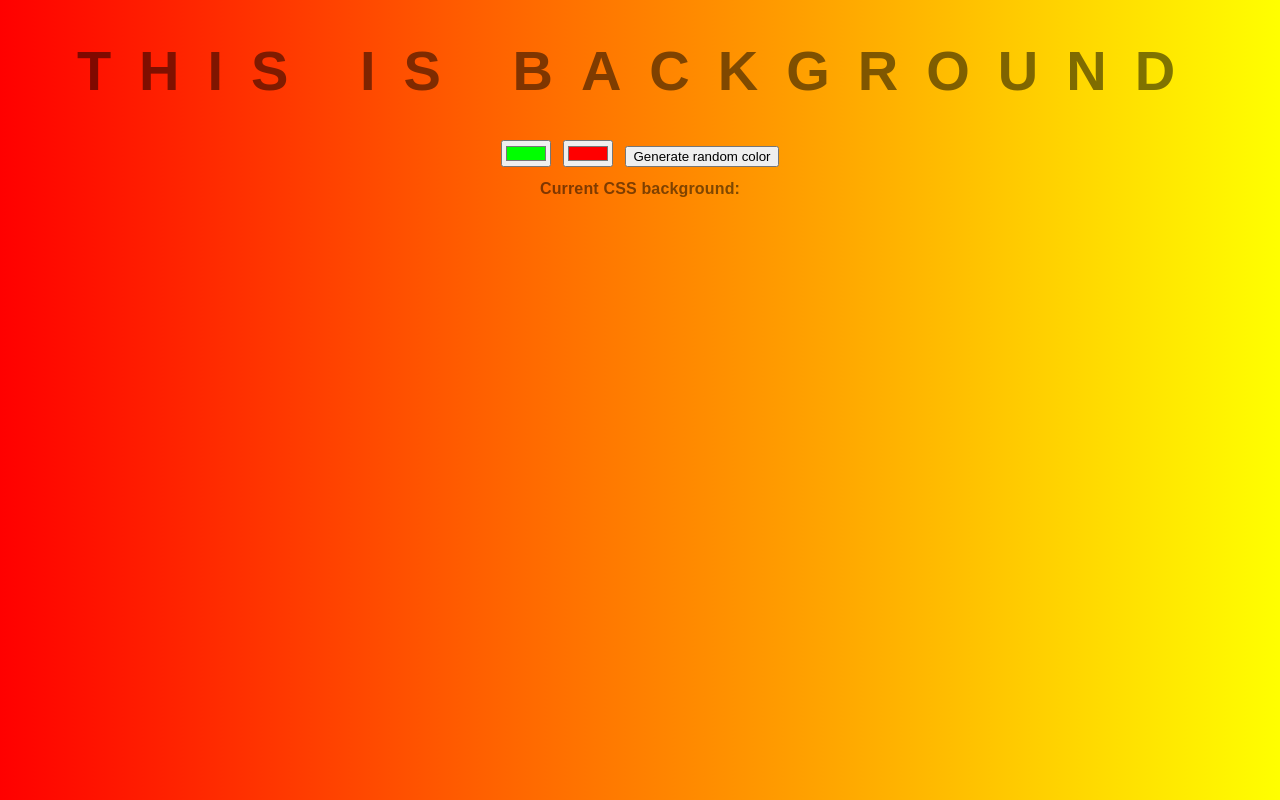
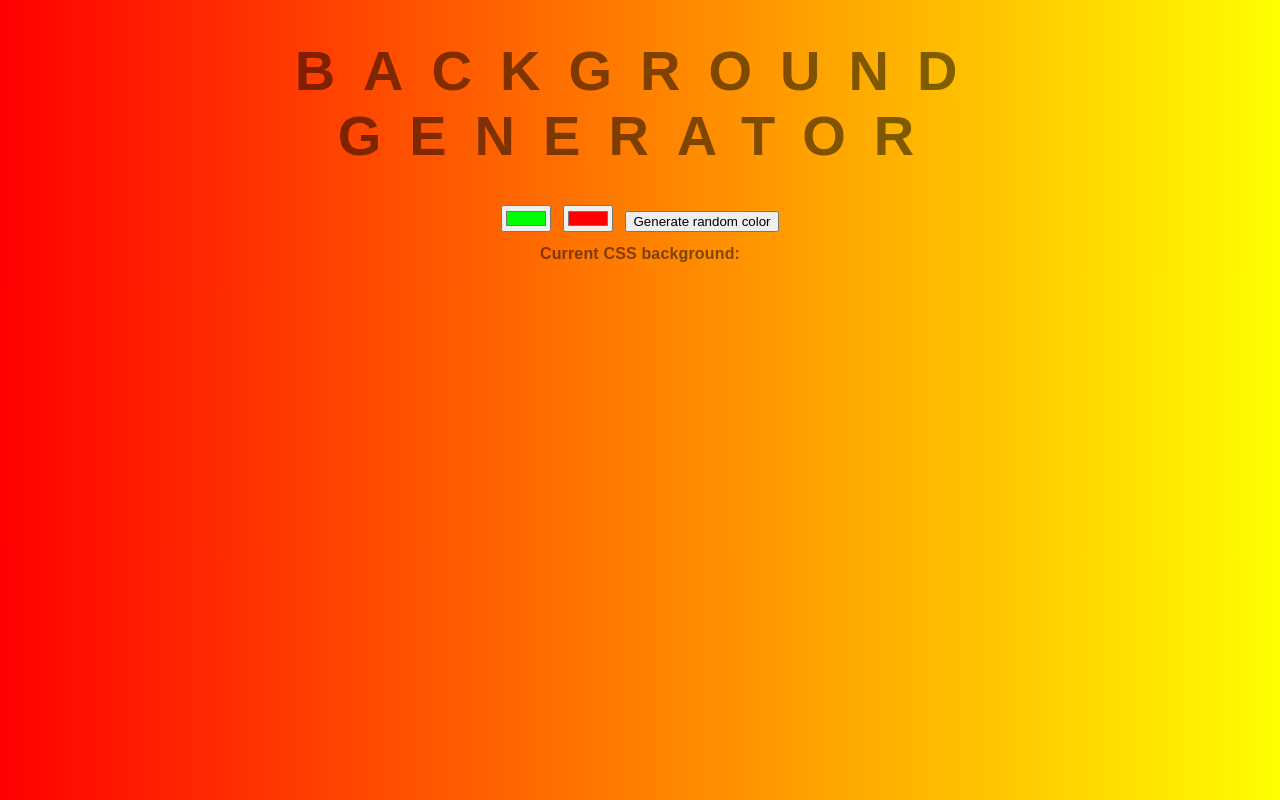
Before and after one commit to carter3838/background-generator, a plain HTML site: page index.html in a window 1280 px wide. Drawn offline with Linux system fonts and the light colour scheme.

Commit message:
changing text back to 'Background genetetor'

```diff
--- a/index.html
+++ b/index.html
@@ -10,7 +10,7 @@
 </head>
 
 <body id="body">
-    <h1>This is background</h1>
+    <h1>Background generator</h1>
 
     <input type="color" name="" id="leftColorInput" value="#00ff00">
     <input type="color" name="" id="rightColorInput" value="#ff0000">
```
